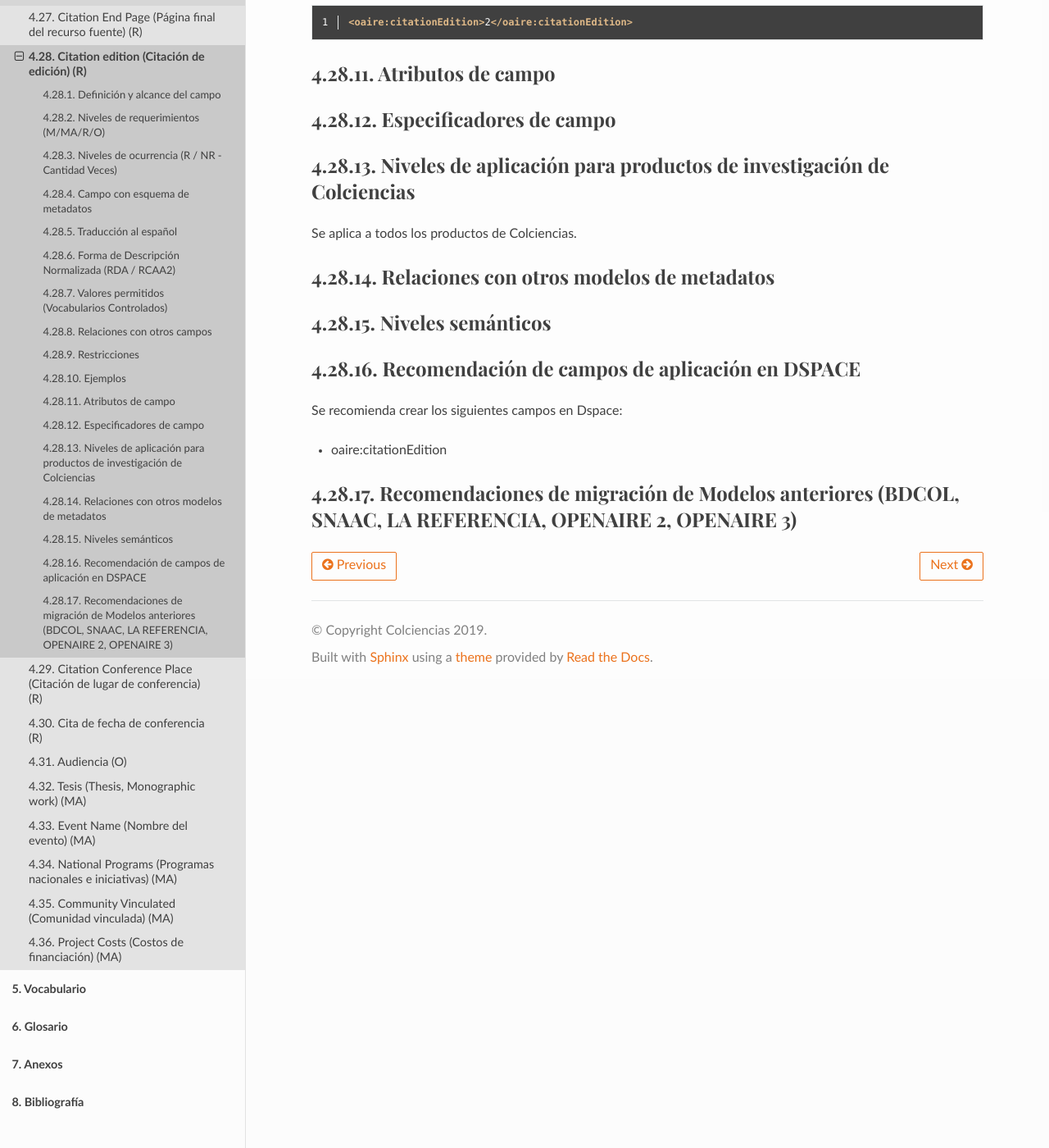
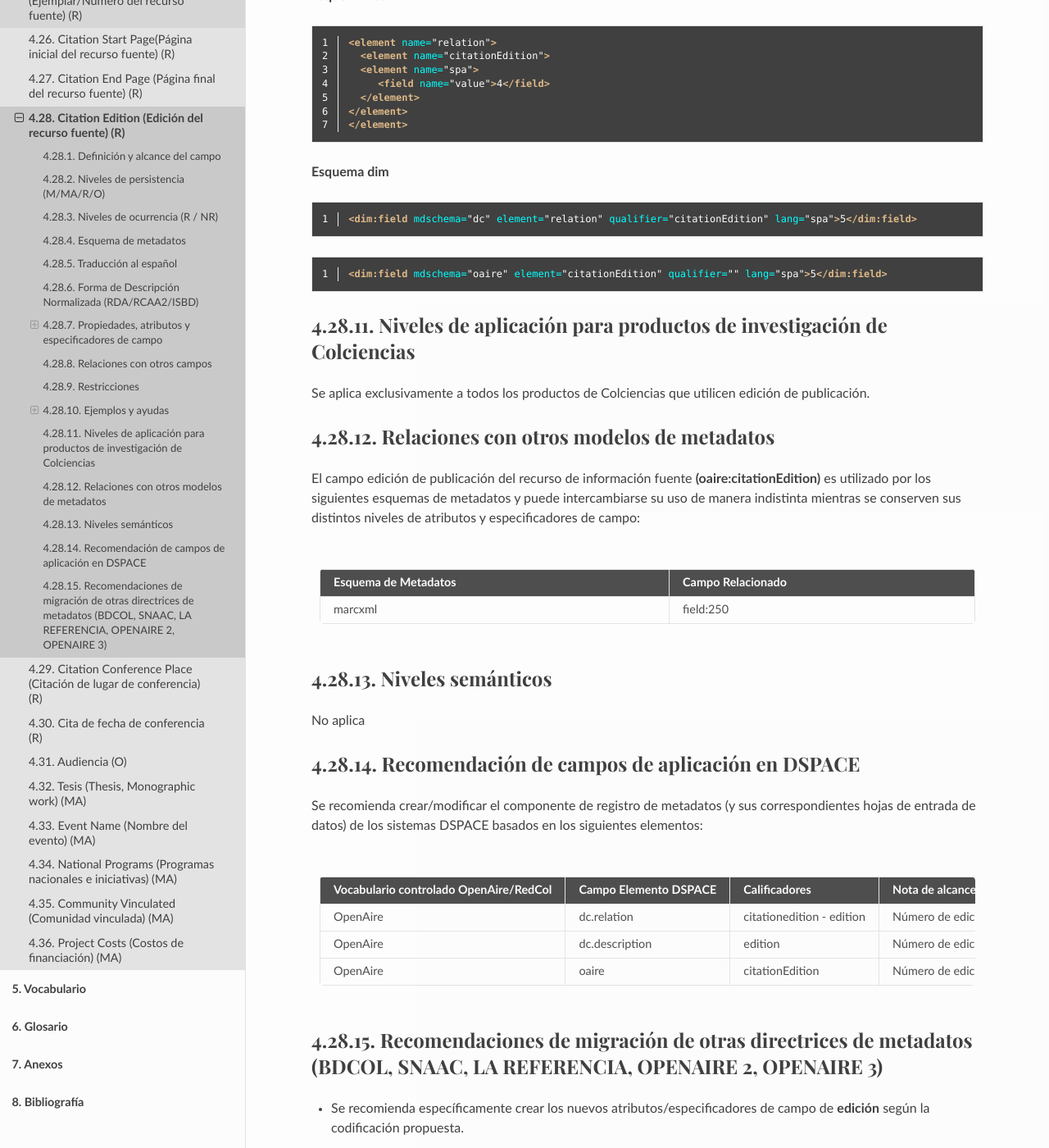
Before and after one commit to rcic/openaire4, a Sphinx documentation site: the page built from docs/field_citationedition.rst, in a window 1280 px wide and 1400 px high, scrolled down 1662 px. Shown: the whole window at 82% size. Built offline with Sphinx 7.4.7 and the Read the Docs theme 2.0.0, drawn with Linux system fonts in a browser that asks for light colours; some web fonts are replaced; a script that is not in the unit is left out; some of the changed text lies outside the part shown.

Commit message:
actualizacion

```diff
--- a/docs/field_citationedition.rst
+++ b/docs/field_citationedition.rst
@@ -1,99 +1,136 @@
 .. _aire:citationEdition:
 
-Citation edition (Citación de edición) (R)
-==========================================
+Citation Edition (Edición del recurso fuente) (R)
+=================================================
 
 ``oaire:citationEdition``
 
 Definición y alcance del campo
 ------------------------------
-Información relacionada con la edición del recurso, esta propiedad se considera parte de la cita bibliográfica.
+Este campo hace referencia a la designación numérica/secuencial de la edición del recurso fuente. Esta propiedad es parte de la cita bibliográfica.
 
-No confundir con Versión del recurso.
-
-Niveles de requerimientos (M/MA/R/O)
-------------------------------------
+Niveles de persistencia (M/MA/R/O)
+----------------------------------
 Recomendado (R)
 
-Niveles de ocurrencia (R / NR -  Cantidad Veces)
-------------------------------------------------
-No repetible (NR)
+Niveles de ocurrencia (R / NR)
+------------------------------
+No repetible (NR): 0-1
 
-Campo con esquema de metadatos
-------------------------------
+
+Esquema de metadatos
+--------------------
 oaire:citationEdition
 
 Traducción al español
 ---------------------
-Cita de edición
+Edición del recurso fuente
 
-Forma de Descripción Normalizada (RDA / RCAA2)
-----------------------------------------------
-RDA (Recursos: descripción y acceso)
+Forma de Descripción Normalizada (RDA/RCAA2/ISBD)
+-------------------------------------------------
+RDA (Recursos: descripción y acceso): Revise la forma adecuada para ingresar el número de edición del recurso de información fuente (enfocado especialmente para recursos monográficos).
 
-Valores permitidos (Vocabularios Controlados)
----------------------------------------------
-oaire:citationEdition
+Propiedades, atributos y especificadores de campo
+-------------------------------------------------
+
+Propiedad Principal Ejemplar del recurso fuente (citationEdition) (R, 0-1):
++++++++++++++++++++++++++++++++++++++++++++++++++++++++++++++++++++++++++++
+Utilice el número de la edición como valor.
 
 Relaciones con otros campos
 ---------------------------
+El campo edición del recurso fuente **(oaire:citationEdition)** complementa la información del campo Título del recurso fuente **(oaire:citationTitle)** para tipologías documentales monográficas que utilicen este valor (principalmente - Libros)
 
 Restricciones
 -------------
+No aplica
 
-Ejemplos
---------
+Ejemplos y ayudas
+-----------------
+
+Ayudas
+++++++
+
+Ejemplo en XML (Interoperabilidad OAI-PMH)
+++++++++++++++++++++++++++++++++++++++++++
 
 **Esquema oai_dc**
 
 .. code-block:: xml
    :linenos:
 
+   <dc:relation>16</dc:relation>
+
 **Esquema DataCite**
 
 .. code-block:: xml
    :linenos:
+
+   <oaire:citationEdition>1</oaire:citationEdition>
 
 **Esquema xoai**
 
 .. code-block:: xml
    :linenos:
 
-**Esquema xoai**
+   <element name="relation">
+     <element name="citationEdition">
+     <element name="spa">
+        <field name="value">4</field>
+     </element>
+   </element>
+   </element>
+
+
+**Esquema dim**
 
 .. code-block:: xml
    :linenos:
 
-.. code-block:: xml
-   :linenos:
+   <dim:field mdschema="dc" element="relation" qualifier="citationEdition" lang="spa">5</dim:field>
 
 .. code-block:: xml
    :linenos:
 
-   <oaire:citationEdition>2</oaire:citationEdition>
+   <dim:field mdschema="oaire" element="citationEdition" qualifier="" lang="spa">5</dim:field>
 
-Atributos de campo
-------------------
-
-Especificadores de campo
-------------------------
 
 Niveles de aplicación para productos de investigación de Colciencias
 --------------------------------------------------------------------
-Se aplica a todos los productos de Colciencias.
+Se aplica exclusivamente a todos los productos de Colciencias que utilicen edición de publicación.
 
 Relaciones con otros modelos de metadatos
 -----------------------------------------
 
+El campo edición de publicación del recurso de información fuente **(oaire:citationEdition)** es utilizado por los siguientes esquemas de metadatos y puede intercambiarse su uso de manera indistinta mientras se conserven sus distintos niveles de atributos y especificadores de campo:
+
+======================  ===================
+Esquema de Metadatos    Campo Relacionado
+======================  ===================
+marcxml                 field:250
+======================  ===================
+
 Niveles semánticos
 ------------------
+No aplica
 
 Recomendación de campos de aplicación en DSPACE
 -----------------------------------------------
 
-Se recomienda crear los siguientes campos en Dspace:
+Se recomienda crear/modificar el componente de registro de metadatos (y sus correspondientes hojas de entrada de datos) de los sistemas DSPACE basados en los siguientes elementos:
 
-- oaire:citationEdition
++----------------------------------------+-----------------------+---------------------------+------------------------------------------------------------------------------------------------------------+
+| Vocabulario controlado OpenAire/RedCol | Campo Elemento DSPACE | Calificadores             | Nota de alcance                                                                                            |
++========================================+=======================+===========================+============================================================================================================+
+| OpenAire                               | dc.relation           | citationedition - edition | Número de edición de publicación. Se pueden utilizar cualquiera de los dos esquemas provistos (dc, oaire). |
++----------------------------------------+-----------------------+---------------------------+------------------------------------------------------------------------------------------------------------+
+| OpenAire                               | dc.description        | edition                   | Número de edición de publicación. Se pueden utilizar cualquiera de los dos esquemas provistos (dc, oaire). |
++----------------------------------------+-----------------------+---------------------------+------------------------------------------------------------------------------------------------------------+
+| OpenAire                               | oaire                 | citationEdition           | Número de edición de publicación. Se pueden utilizar cualquiera de los dos esquemas provistos (dc, oaire). |
++----------------------------------------+-----------------------+---------------------------+------------------------------------------------------------------------------------------------------------+
 
-Recomendaciones de migración de Modelos anteriores (BDCOL, SNAAC, LA REFERENCIA, OPENAIRE 2, OPENAIRE 3)
---------------------------------------------------------------------------------------------------------
+
+Recomendaciones de migración de otras directrices de metadatos (BDCOL, SNAAC, LA REFERENCIA, OPENAIRE 2, OPENAIRE 3)
+--------------------------------------------------------------------------------------------------------------------
+
+- Se recomienda específicamente crear los nuevos atributos/especificadores de campo de **edición** según la codificación propuesta.
```
